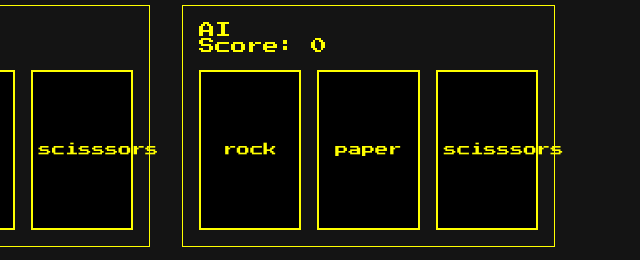
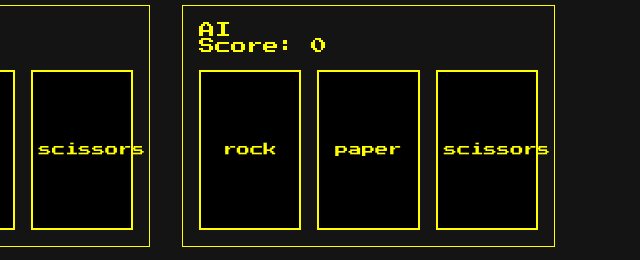
Before and after one commit to the-hdr/rock-paper-scissors, a plain HTML site: page play.html in a window 1280 px wide. Shown: the part 297-557 px from the top of the page, 474-1114 px from the left. Drawn offline with Linux system fonts and the light colour scheme; a web font is replaced by a local one.

Commit message:
Fix typo

```diff
--- a/play.html
+++ b/play.html
@@ -36,7 +36,7 @@
                 <div class="choice-box">
                     <button class="game-button" id="human-rock" onclick="calculateScore('rock')"> rock </button>
                     <button class="game-button" id="human-paper" onclick="calculateScore('paper')"> paper </button>
-                    <button class="game-button" id="human-scissors" onclick="calculateScore('scissors')"> scisssors </button>
+                    <button class="game-button" id="human-scissors" onclick="calculateScore('scissors')"> scissors </button>
                 </div>
             </div>
 
@@ -49,7 +49,7 @@
                 <div class="choice-box">
                     <button class="game-button" id="ai-rock"> rock </button>
                     <button class="game-button" id="ai-paper"> paper </button>
-                    <button class="game-button" id="ai-scissors"> scisssors </button>
+                    <button class="game-button" id="ai-scissors"> scissors </button>
                 </div>
             </div>
         </div>
```
